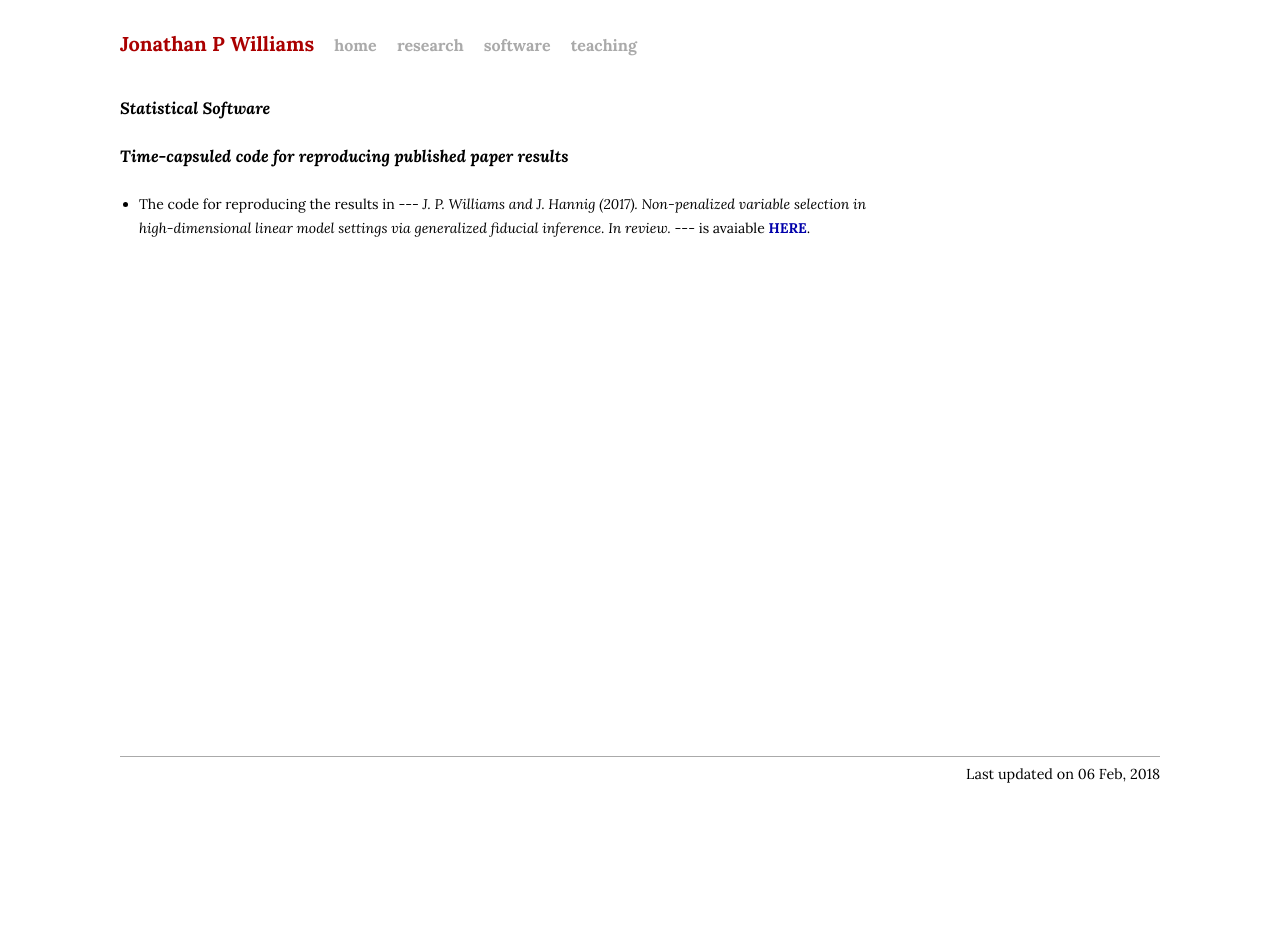
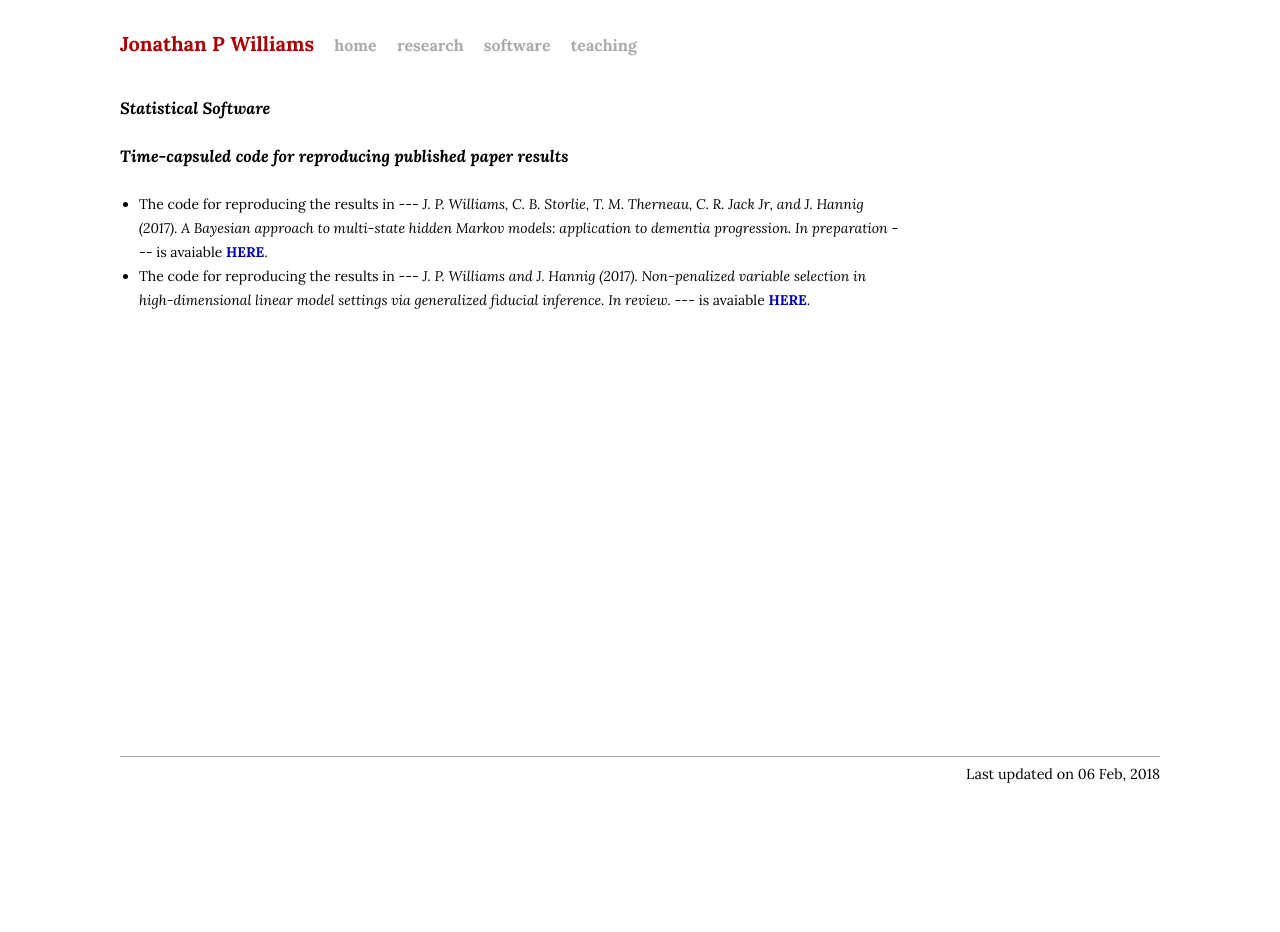
Before and after one commit to jonathanpw/jonathanpw.github.io, a Jekyll site: the page built from software.html, in a window 1280 px wide. Built offline with Jekyll 4.4.1, drawn with Linux system fonts in a browser that asks for light colours.

Commit message:
code update

```diff
--- a/software.html
+++ b/software.html
@@ -12,5 +12,7 @@ title: Jonathan P Williams | Software
 <h3><i>Time-capsuled code for reproducing published paper results</i></h3>
 <br>
 <ul>
+	<li> The code for reproducing the results in --- <i>J. P. Williams, C. B. Storlie, T. M. Therneau, C. R. Jack Jr, and J. Hannig (2017). A Bayesian approach to multi-state hidden Markov models: application to dementia progression. In preparation</i> --- is avaiable <a href="/assets/TimeCapsule_Code_HMMDem.tar.gz"><b>HERE</b></a>. </li>
 
-<li> The code for reproducing the results in --- <i>J. P. Williams and J. Hannig (2017). Non-penalized variable selection in high-dimensional linear model settings via generalized fiducial inference. In review.</i> --- is avaiable <a href="/assets/TimeCapsule_Code.tar.gz"><b>HERE</b></a>. </li>
+	<li> The code for reproducing the results in --- <i>J. P. Williams and J. Hannig (2017). Non-penalized variable selection in high-dimensional linear model settings via generalized fiducial inference. In review.</i> --- is avaiable <a href="/assets/TimeCapsule_Code_ModelSel.tar.gz"><b>HERE</b></a>. </li>
+</ul>
```
Also changed, not shown: research.html (+8 -1 lines), 3 other files.
